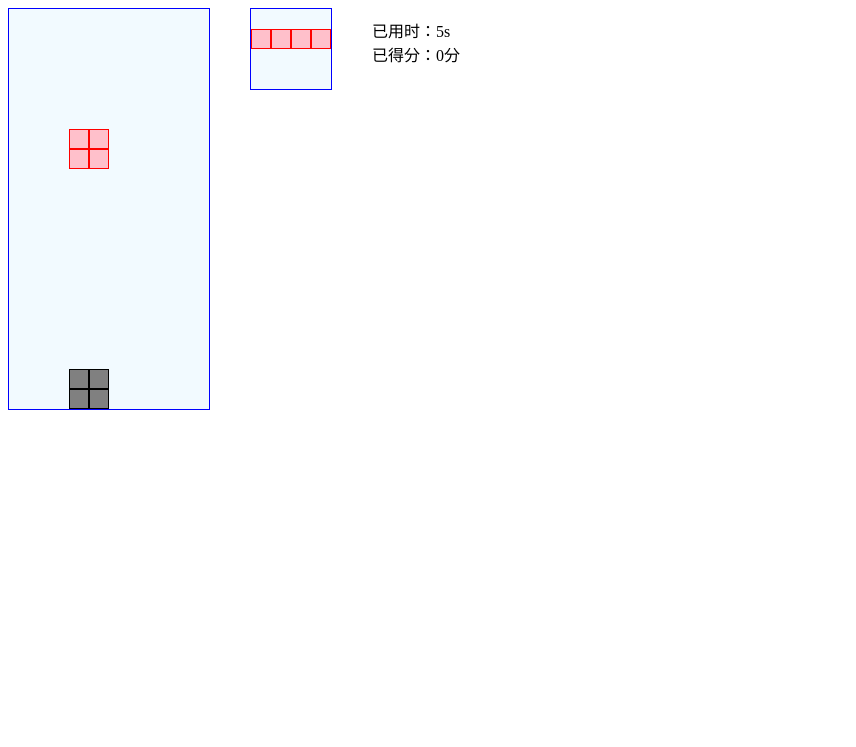
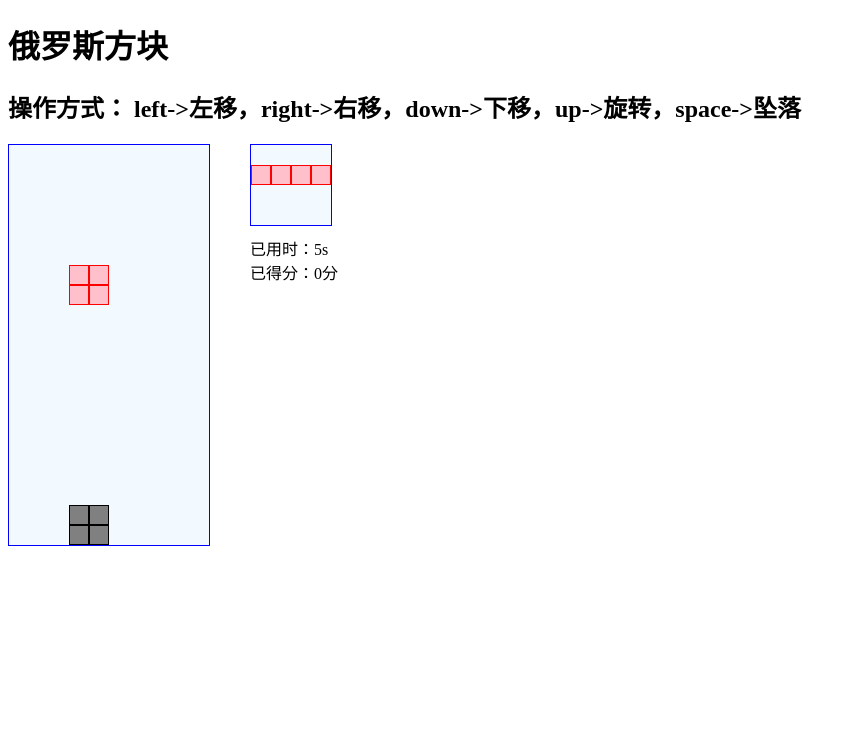
Before and after one commit to carolyicheng666/tetris, a website: page index.html in a window 1280 px wide. Shown: the whole page, without its empty margins (0-856 px from the left). Drawn offline with Linux system fonts and the light colour scheme.

Commit message:
:sparkles: feat: add instructions

```diff
--- a/index.html
+++ b/index.html
@@ -8,12 +8,16 @@
   <link rel="stylesheet" href="./css/index.css">
 </head>
 <body>
+  <h1>俄罗斯方块</h1>
+  <h2>操作方式： left->左移，right->右移，down->下移，up->旋转，space->坠落</h2>
+  <div class="square" id="local">
     <div class="game" id="game"></div>
     <div class="next" id="next"></div>
     <div class="info">
       <div>已用时：<span id="time">0</span>s</div>
       <div>已得分：<span id="score">0</span>分</div>
       <div id="gameover"></div>
+    </div>
   </div>
   <script src="./js/square.js"></script>
   <script src="./js/squareFactory.js"></script>
```
Lines whose indentation alone changed are shown as unchanged.
